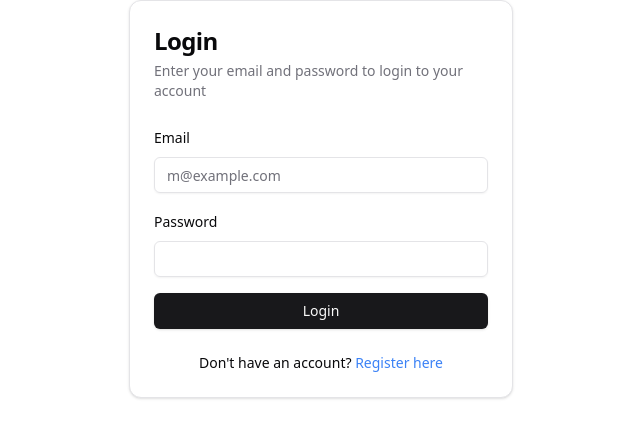
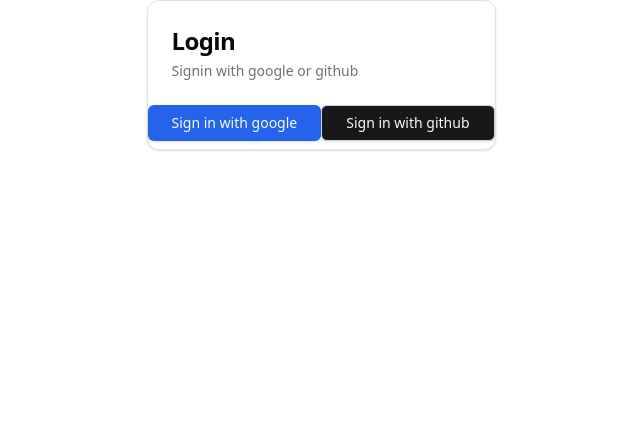
Before and after one commit to vibhaw1904/ai-saas, a Next.js app: page /signin in a window 1280 px wide. Shown: the top 438 px of the page, without its empty margins (319-959 px from the left). Built offline with nearby package versions, Linux system fonts and the light colour scheme.

Commit message:
[auth]:success

```diff
--- a/src/app/(landing)/page.tsx
+++ b/src/app/(landing)/page.tsx
@@ -4,7 +4,8 @@
 // importing necessary functions
 import { useSession, signIn, signOut } from "next-auth/react"
 import Image from "next/image";
-
+import Link from "next/link";
+import { Button } from "@/components/ui/button";
 export default function Home() {
   // extracting data from usesession as session
   const { data: session } = useSession()
@@ -15,9 +16,9 @@ export default function Home() {
     return (
       <div className="w-full h-screen flex flex-col justify-center items-center">
         <div className="w-44 h-44 relative mb-4">
-        <Image
+        <img
           src={session.user?.image as string}
-          fill
+
           alt=""
           className="object-cover rounded-full"
         />
@@ -33,8 +34,9 @@ export default function Home() {
   return (
     <div className="w-full h-screen flex flex-col justify-center items-center">
         <p className="text-2xl mb-2">Not Signed In</p>
-        <button className="bg-blue-600 py-2 px-6 rounded-md mb-2" onClick={() => signIn('google')}>Sign in with google</button>
-        <button className="bg-none border-gray-300 border py-2 px-6 rounded-md mb-2" onClick={() => signIn('github')}>Sign in with github</button>
+       <Link href={'/signin'}>
+       <Button>Get started</Button>
+       </Link>
     </div>
   )
 
--- a/src/app/api/user/route.ts
+++ b/src/app/api/user/route.ts
@@ -4,7 +4,7 @@ import { NextResponse } from "next/server";
 
 export const GET = async () => {
     const session = await getServerSession(authOptions);
-    if (session.user) {
+    if (session?.user) {
         return NextResponse.json({
             user: session.user
         })
--- a/src/components/Login.tsx
+++ b/src/components/Login.tsx
@@ -5,76 +5,28 @@ import { Label } from "@/components/ui/label";
 import { Input } from "@/components/ui/input";
 import { Button } from "@/components/ui/button";
 import { useState, FormEvent } from "react";
-import { signIn } from "next-auth/react";
+import { useSession, signIn, signOut } from "next-auth/react"
 import { useRouter, useSearchParams } from "next/navigation";
 import Link from "next/link";
 
   const Login=()=> {
-  const [email, setEmail] = useState("");
-  const [password, setPassword] = useState("");
+
   const [error, setError] = useState("");
   const router = useRouter();
   const searchParams = useSearchParams();
   const callbackUrl = searchParams.get("callbackUrl") || "/";
 
-  const handleSubmit = async (e: FormEvent<HTMLFormElement>) => {
-    e.preventDefault();
-    const res = await signIn("credentials", {
-      email,
-      password,
-      redirect: false,
-    });
 
-    if (res?.error) {
-      setError(res.error as string);
-    } else if (res?.ok) {
-      router.push(callbackUrl);
-    }
-  };
 
   return (
     <Card className="mx-auto max-w-sm">
       <CardHeader className="space-y-1">
         <CardTitle className="text-2xl font-bold">Login</CardTitle>
-        <CardDescription>Enter your email and password to login to your account</CardDescription>
+        <CardDescription>Signin with google or github</CardDescription>
       </CardHeader>
-      <form onSubmit={handleSubmit}>
-        {error && <div className="text-red-500">{error}</div>}
-        <CardContent className="space-y-4">
-          <div className="space-y-2">
-            <Label htmlFor="email">Email</Label>
-            <Input
-              id="email"
-              type="email"
-              placeholder="m@example.com"
-              required
-              value={email}
-              onChange={(e) => setEmail(e.target.value)}
-            />
-          </div>
-          <div className="space-y-2">
-            <Label htmlFor="password">Password</Label>
-            <Input
-              id="password"
-              type="password"
-              required
-              value={password}
-              onChange={(e) => setPassword(e.target.value)}
-            />
-          </div>
-          <Button type="submit" className="w-full">
-            Login
-          </Button>
-        </CardContent>
-      </form>
-      <CardFooter>
-        <p className="text-sm text-center w-full">
-          Don't have an account?{" "}
-          <Link href="register" className="text-blue-500 hover:underline">
-            Register here
-          </Link>
-        </p>
-      </CardFooter>
+      <Button className="bg-blue-600 py-2 px-6 rounded-md mb-2" onClick={() => signIn('google', { callbackUrl: '/' })}>Sign in with google</Button>
+      <Button className="bg-none border-gray-300 border py-2 px-6 rounded-md mb-2" onClick={() => signIn('github', { callbackUrl: '/' })}>Sign in with github</Button>
+
     </Card>
   );
 }
```
Also changed, not shown: src/app/(auth)/signup/page.tsx (deleted).
